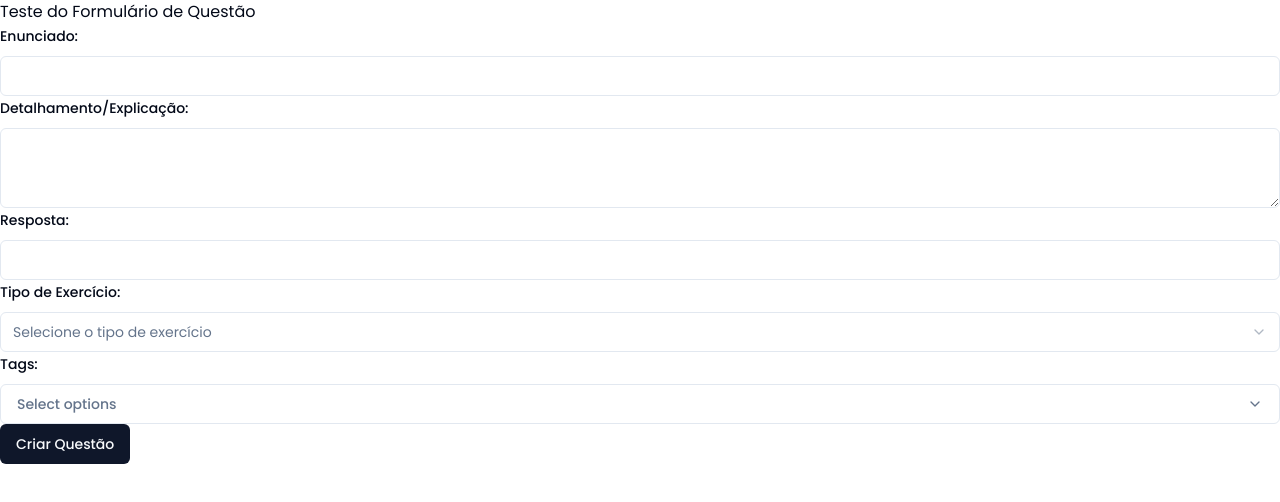
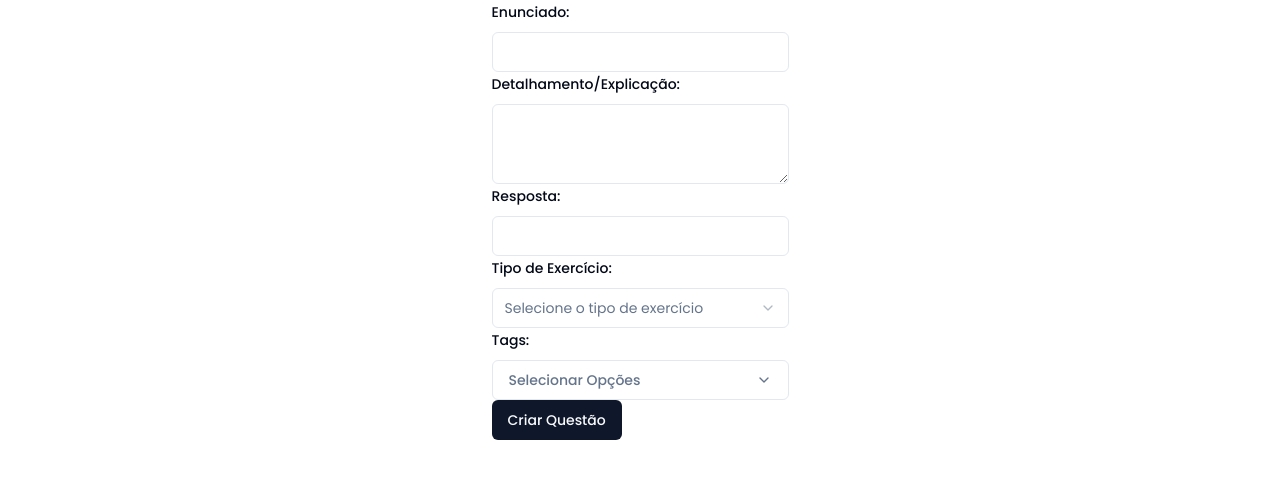
Before and after one commit to OrionAerospace/Interface-Estudos-Frontend, a Next.js app: page /test in a window 1280 px wide. Shown: the top 502 px of the page. Built offline with nearby package versions, Linux system fonts and the light colour scheme.

Commit message:
translating component multiselect, fixing forms with center.

```diff
--- a/src/app/test/page.tsx
+++ b/src/app/test/page.tsx
@@ -4,10 +4,9 @@ import { QuestionForm } from '@/screens/QuestionForm/index'
 
 function TestQuestionForm() {
   return (
-    <div>
-      <h1>Teste do Formulário de Questão</h1>
+    <>
       <QuestionForm />
-    </div>
+    </>
   )
 }
 
--- a/src/components/ui/multiselect.tsx
+++ b/src/components/ui/multiselect.tsx
@@ -115,7 +115,7 @@ export const MultiSelect = React.forwardRef<HTMLButtonElement, MultiSelectProps>
       onValueChange,
       variant,
       defaultValue = [],
-      placeholder = 'Select options',
+      placeholder = 'Selecionar Opções',
       animation = 0,
       maxCount = 3,
       modalPopover = false,
@@ -257,9 +257,9 @@ export const MultiSelect = React.forwardRef<HTMLButtonElement, MultiSelectProps>
           onEscapeKeyDown={() => setIsPopoverOpen(false)}
         >
           <Command>
-            <CommandInput placeholder="Search..." onKeyDown={handleInputKeyDown} />
+            <CommandInput placeholder="Procurar..." onKeyDown={handleInputKeyDown} />
             <CommandList>
-              <CommandEmpty>No results found.</CommandEmpty>
+              <CommandEmpty>Nenhum resultado encontrado.</CommandEmpty>
               <CommandGroup>
                 <CommandItem key="all" onSelect={toggleAll} className="cursor-pointer">
                   <div
@@ -272,7 +272,7 @@ export const MultiSelect = React.forwardRef<HTMLButtonElement, MultiSelectProps>
                   >
                     <CheckIcon className="h-4 w-4" />
                   </div>
-                  <span>(Select All)</span>
+                  <span>(Selecionar tudo)</span>
                 </CommandItem>
                 {options.map((option) => {
                   const isSelected = selectedValues.includes(option.value)
@@ -309,7 +309,7 @@ export const MultiSelect = React.forwardRef<HTMLButtonElement, MultiSelectProps>
                         onSelect={handleClear}
                         className="flex-1 justify-center cursor-pointer"
                       >
-                        Clear
+                        Limpar
                       </CommandItem>
                       <Separator orientation="vertical" className="flex min-h-6 h-full" />
                     </>
@@ -318,7 +318,7 @@ export const MultiSelect = React.forwardRef<HTMLButtonElement, MultiSelectProps>
                     onSelect={() => setIsPopoverOpen(false)}
                     className="flex-1 justify-center cursor-pointer max-w-full"
                   >
-                    Close
+                    Fechar
                   </CommandItem>
                 </div>
               </CommandGroup>
--- a/src/screens/QuestionForm/index.tsx
+++ b/src/screens/QuestionForm/index.tsx
@@ -59,6 +59,7 @@ export function QuestionForm() {
 
   return (
     <FormProvider {...methods}>
+      <div className="flex justify-center items-center gap-4">
         <form onSubmit={handleSubmit(onSubmit)}>
           <FormField
             defaultValue=""
@@ -183,9 +184,9 @@ export function QuestionForm() {
               </FormItem>
             )}
           />
-
           <Button type="submit">Criar Questão</Button>
         </form>
+      </div>
     </FormProvider>
   )
 }
```
Lines whose indentation alone changed are shown as unchanged.
